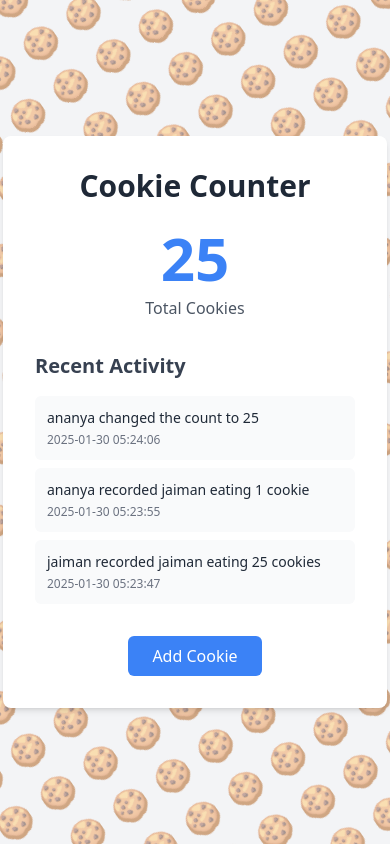
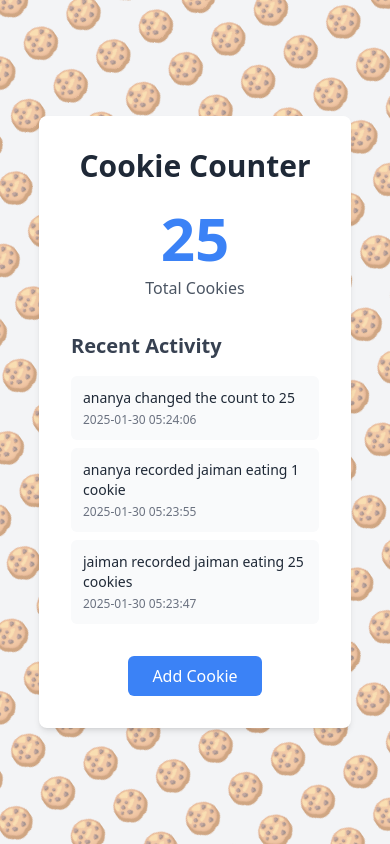
Before and after one commit to jaimanm/cookie-count, a Flask app: page / in a window 390 px wide. Run offline with Flask 3, Linux system fonts and the light colour scheme.

Commit message:
fixed mobile sizing

```diff
--- a/static/css/output.css
+++ b/static/css/output.css
@@ -865,3 +865,15 @@ body::before {
   --tw-ring-opacity: 1;
   --tw-ring-color: rgb(59 130 246 / var(--tw-ring-opacity, 1));
 }
+
+@media (min-width: 640px) {
+  .sm\:w-96 {
+    width: 24rem;
+  }
+}
+
+@media (min-width: 768px) {
+  .md\:w-\[50\%\] {
+    width: 50%;
+  }
+}
--- a/templates/index.html
+++ b/templates/index.html
@@ -3,9 +3,10 @@
 <head>
     <title>Cookie Counter</title>
     <link rel="stylesheet" href="{{ url_for('static', filename='css/output.css') }}">
+    <meta name="viewport" content="width=device-width, initial-scale=1.0">
 </head>
 <body class="bg-gray-100 min-h-screen flex items-center justify-center">
-    <div class="bg-white p-8 rounded-lg shadow-md w-96">
+    <div class="bg-white p-8 rounded-lg shadow-md w-[80%] sm:w-96">
         <h1 class="text-3xl font-bold mb-6 text-center text-gray-800">Cookie Counter</h1>
 
         <div class="text-center mb-8">
```
